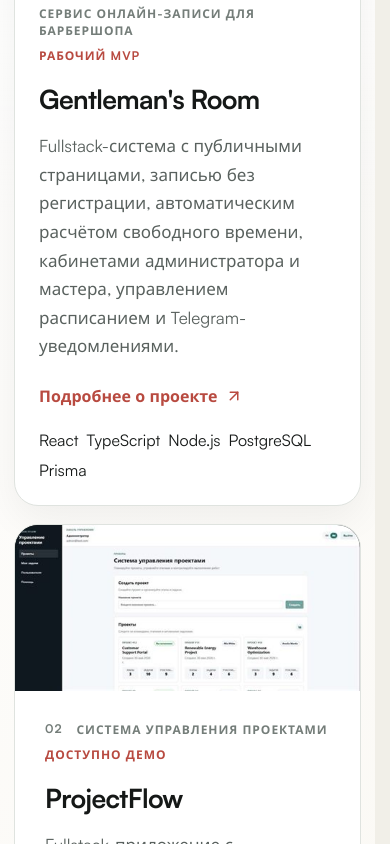
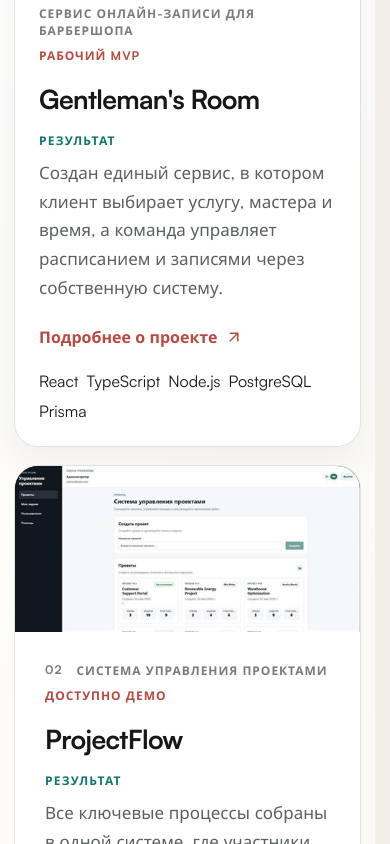
Before and after one commit to Aleks-man/portfolio, a React (Vite) app: page / in a window 390 px wide. Shown: the part 3120-3964 px from the top of the page. Built offline with nearby package versions, Linux system fonts and the light colour scheme; no server answers.

Commit message:
feat: highlight outcomes in project cards

```diff
--- a/src/components/ProjectsSection.tsx
+++ b/src/components/ProjectsSection.tsx
@@ -66,7 +66,8 @@ export function ProjectsSection({ projects }: ProjectsSectionProps) {
               </div>
               <h3>{project.title}</h3>
               <div className="project-case__summary">
-                <p>{project.solution}</p>
+                <span>{projects.page.resultLabel}</span>
+                <p>{project.result}</p>
               </div>
               <span className="project-case__cta text-link">
                 {projects.page.detailsAction}
--- a/src/pages/ProjectsPage.tsx
+++ b/src/pages/ProjectsPage.tsx
@@ -59,7 +59,11 @@ export function ProjectsPage({ portfolio, preloadProjectDetailPage }: ProjectsPa
                   {project.title}
                 </Link>
               </h2>
-              <p>{project.challenge}</p>
+              <p className="project-index__challenge">{project.challenge}</p>
+              <div className="project-index__result">
+                <span>{projects.page.resultLabel}</span>
+                <p>{project.result}</p>
+              </div>
               <div className="tags">{project.stack.map((item) => <span key={item}>{item}</span>)}</div>
               <span className="project-index__link" aria-hidden="true">
                 {projects.page.detailsAction}<ArrowUpRight size={18} aria-hidden="true" />
--- a/src/styles/home-page.css
+++ b/src/styles/home-page.css
@@ -235,6 +235,16 @@
   font-size: clamp(1.65rem, 3vw, 2.8rem);
 }
 
+.project-case__summary > span {
+  display: block;
+  margin-bottom: 10px;
+  color: var(--teal-dark);
+  font-size: var(--text-xs);
+  font-weight: 760;
+  letter-spacing: 0.1em;
+  text-transform: uppercase;
+}
+
 .project-case__summary p {
   max-width: 680px;
   color: var(--muted);
--- a/src/styles/projects-page.css
+++ b/src/styles/projects-page.css
@@ -37,7 +37,10 @@
 .project-index__card-link::after { content: ''; position: absolute; z-index: 1; inset: 0; border-radius: var(--radius-lg); }
 .project-index__card-link:focus-visible { outline: none; }
 .project-index__card-link:focus-visible::after { outline: 3px solid var(--teal); outline-offset: -4px; }
-.project-index__body > p { min-height: 5.2em; margin: 18px 0 24px; color: var(--muted); line-height: 1.7; }
+.project-index__challenge { min-height: 5.2em; margin: 18px 0 22px; color: var(--muted); line-height: 1.7; }
+.project-index__result { margin-bottom: 24px; padding: 16px 18px; border-left: 2px solid rgba(38, 153, 135, .52); background: rgba(38, 153, 135, .055); }
+.project-index__result > span { display: block; margin-bottom: 7px; color: var(--teal-dark); font-size: var(--text-xs); font-weight: 760; letter-spacing: .09em; text-transform: uppercase; }
+.project-index__result p { color: var(--ink-soft); font-size: .92rem; line-height: 1.58; }
 .project-index__link { margin-top: 28px; display: inline-flex; align-items: center; gap: 8px; color: var(--coral-dark); font-weight: 800; text-decoration: none; }
 
 /* Additional work collage */
@@ -247,7 +250,7 @@
 
 @media (max-width: 900px) {
   .project-index, .project-detail__heading, .project-detail__summary, .project-collage__header { grid-template-columns: 1fr; }
-  .project-index__body > p { min-height: 0; }
+  .project-index__challenge { min-height: 0; }
   .project-detail__heading { gap: 24px; }
   .project-collage__header { gap: 18px; }
 }
```
